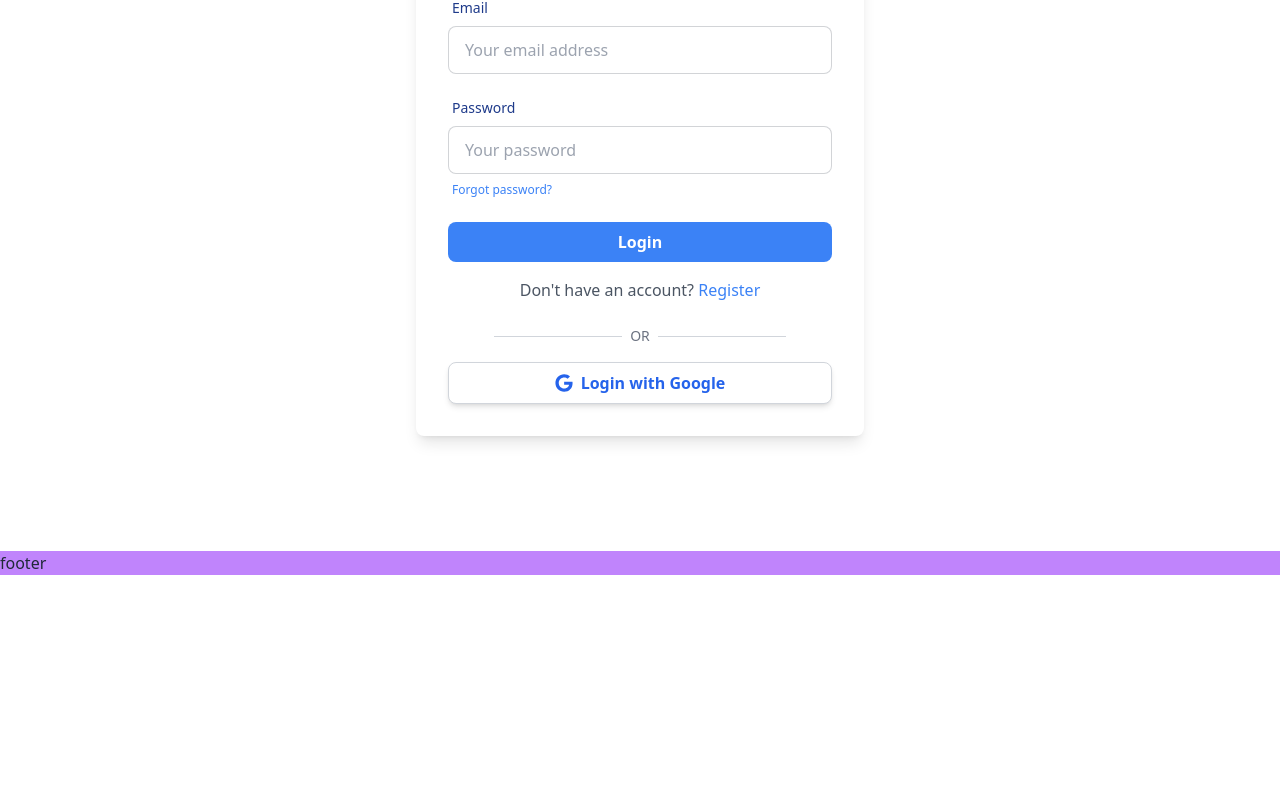
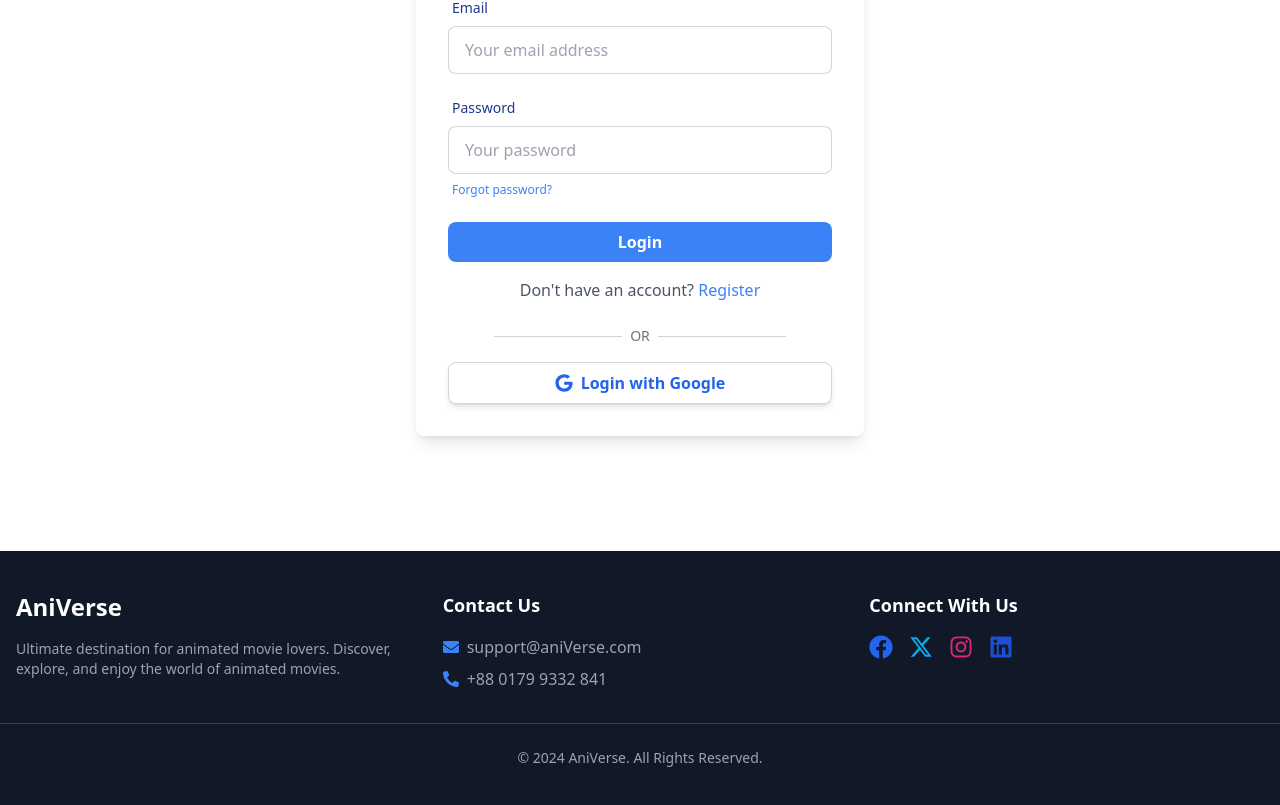
Before and after one commit to m-im-ha/AniVerse, a React (Vite) app: page /login in a window 1280 px wide. Shown: the part 273-1078 px from the top of the page. Before the commit the page ends 848 px from the top, so only its background shows below. Built offline with nearby package versions, Linux system fonts and the light colour scheme; no server answers.

Commit message:
edit Footer.jsx

```diff
--- a/src/components/Footer.jsx
+++ b/src/components/Footer.jsx
@@ -1,9 +1,87 @@
+import React from 'react';
+import {
+  FaFacebook,
+  FaInstagram,
+  FaLinkedin,
+  FaEnvelope,
+  FaPhoneAlt
+} from 'react-icons/fa';
+import { FaXTwitter } from 'react-icons/fa6';
+
 function Footer() {
-    return (
-        <div className="bg-purple-400">
-            footer
+  const currentYear = new Date().getFullYear();
+
+  return (
+    <footer className="bg-gray-900 text-white py-10">
+      <div className="container mx-auto px-4 grid grid-cols-1 md:grid-cols-3 gap-8">
+        {/* Website Information */}
+        <div>
+          <h3 className="text-2xl font-bold mb-4">AniVerse</h3>
+          <p className="text-gray-400 text-sm">
+            Ultimate destination for animated movie lovers. Discover, explore, and enjoy the world of animated movies.
+          </p>
         </div>
-    )
-}
 
-export default Footer
+        {/* Contact Information */}
+        <div>
+          <h4 className="text-lg font-semibold mb-4">Contact Us</h4>
+          <div className="space-y-2">
+            <div className="flex items-center">
+              <FaEnvelope className="mr-2 text-blue-500" />
+              <span className='text-gray-400'>support@aniVerse.com</span>
+            </div>
+            <div className="flex items-center">
+              <FaPhoneAlt className="mr-2 text-blue-500" />
+              <span className='text-gray-400'>+88 0179 9332 841</span>
+            </div>
+          </div>
+        </div>
+
+        {/* Social Media Links */}
+        <div>
+          <h4 className="text-lg font-semibold mb-4">Connect With Us</h4>
+          <div className="flex space-x-4">
+            <a
+              href="https://facebook.com"
+              target="_blank"
+              rel="noopener noreferrer"
+              className="text-blue-600 hover:text-blue-400 transition-colors duration-300"
+            >
+              <FaFacebook size={24} />
+            </a>
+            <a
+              href="https://twitter.com"
+              target="_blank"
+              className="text-sky-500 hover:text-sky-400 transition-colors duration-300"
+            >
+              <FaXTwitter size={24} />
+            </a>
+            <a
+              href="https://instagram.com"
+              target="_blank"
+              className="text-pink-600 hover:text-pink-400 transition-colors duration-300"
+            >
+              <FaInstagram size={24} />
+            </a>
+            <a
+              href="https://linkedin.com"
+              target="_blank"
+              className="text-blue-700 hover:text-blue-500 transition-colors duration-300"
+            >
+              <FaLinkedin size={24} />
+            </a>
+          </div>
+        </div>
+      </div>
+
+      {/* Copyright and Legal */}
+      <div className="border-t border-gray-700 mt-8 pt-6 text-center">
+        <p className="text-sm text-gray-400">
+          © {currentYear} AniVerse. All Rights Reserved.
+        </p>
+      </div>
+    </footer>
+  );
+};
+
+export default Footer;
--- a/src/components/Navlinks.jsx
+++ b/src/components/Navlinks.jsx
@@ -1,7 +1,6 @@
 import { Link, NavLink } from "react-router-dom";
 import { MovieContext } from "../provider/Movieprovider";
 import { useContext } from "react";
-import { FaUserAlt } from "react-icons/fa";
 
 function Navlinks() {
   const { user, setUser, logOut } = useContext(MovieContext);
@@ -16,7 +15,7 @@ function Navlinks() {
 
   return (
     <div className="flex justify-around bg-pink-200">
-      <NavLink to="/">Logo</NavLink>
+      <NavLink to="/">AniVerse</NavLink>
       <NavLink to="/">Home</NavLink>
       <NavLink to="allmovies">All Movies</NavLink>
       <NavLink to="deals">Deals</NavLink>
```
